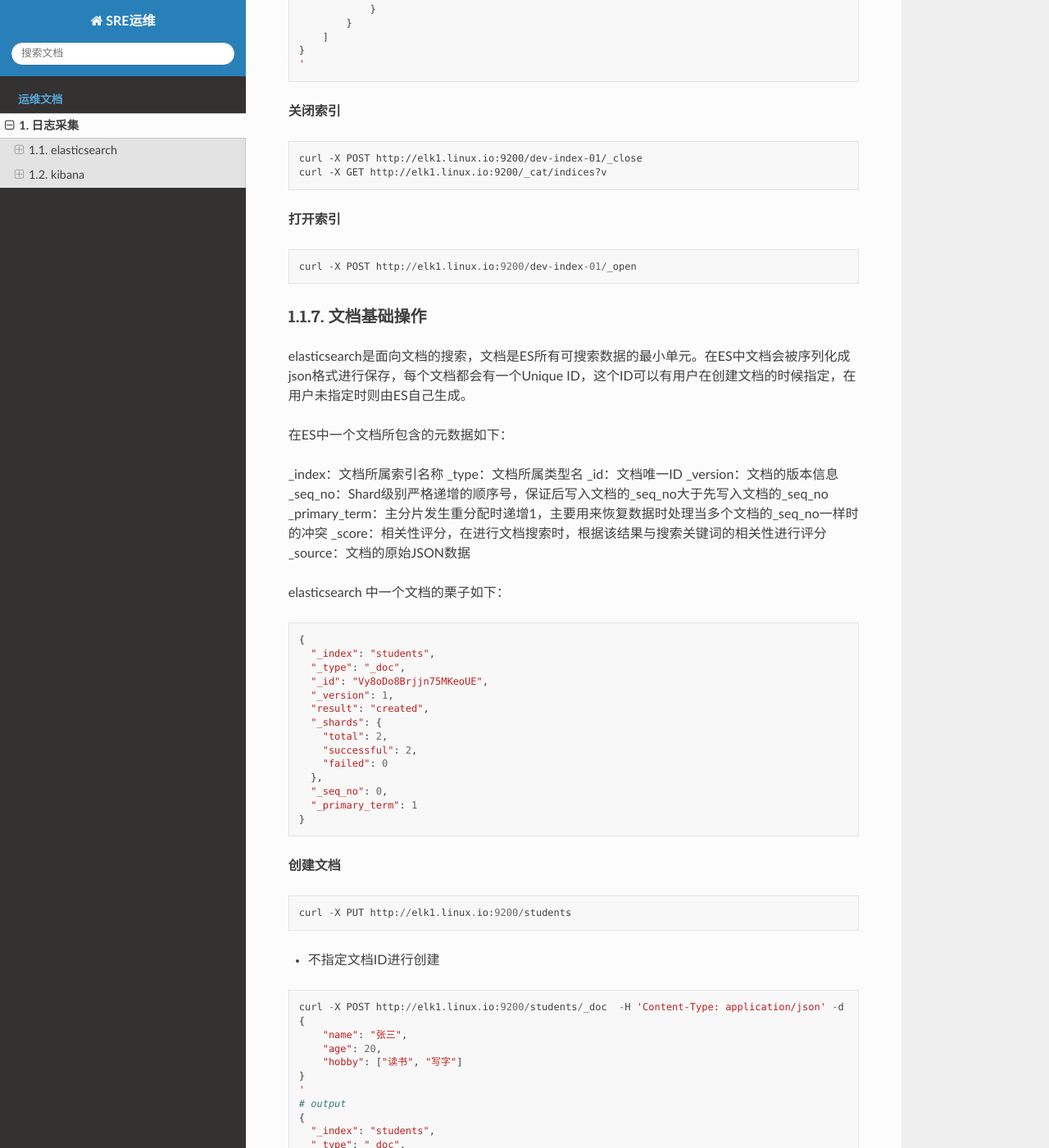
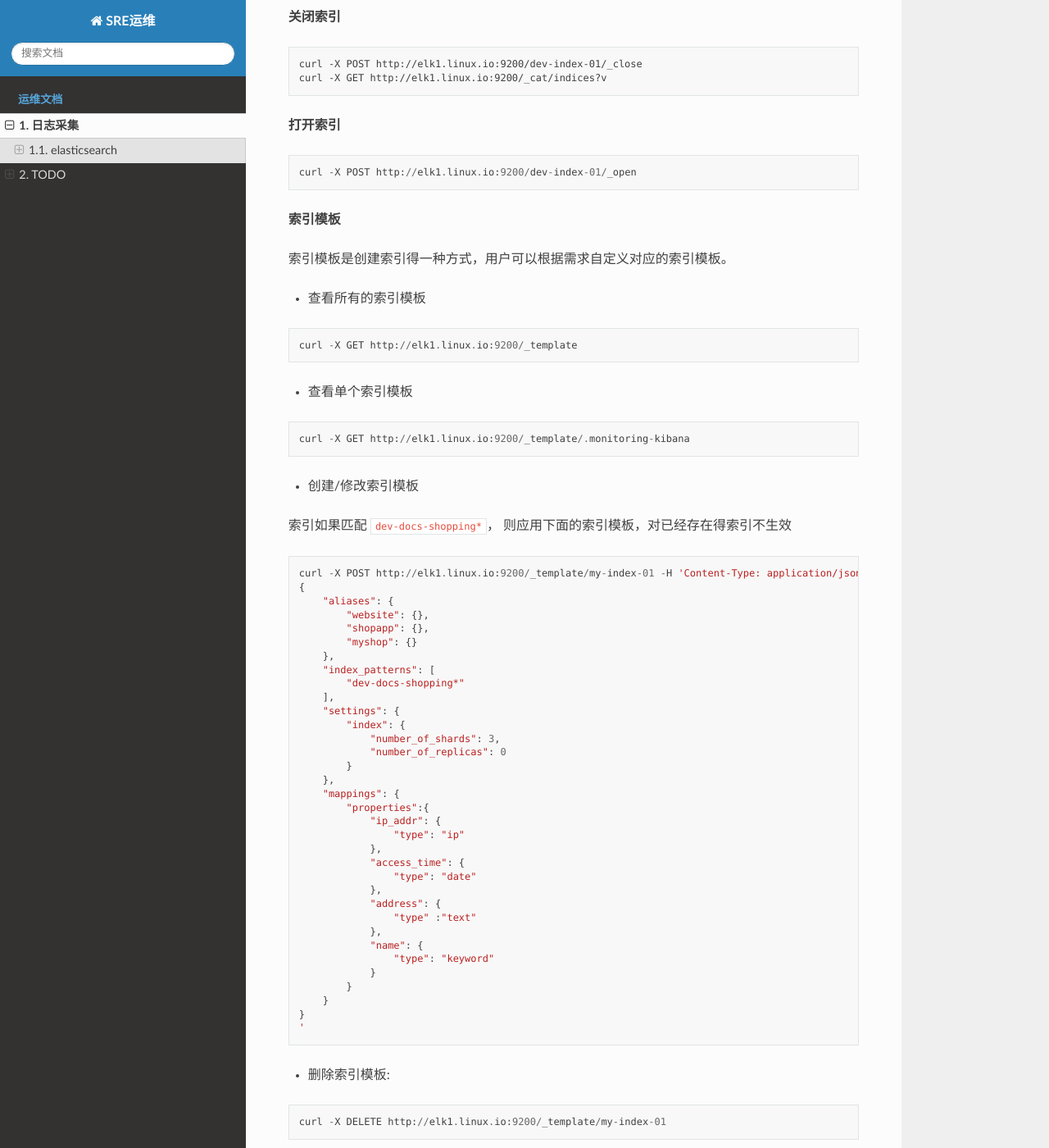
Before and after one commit to dengyouf/sphinx-markdown-docs, a Sphinx documentation site: the page built from docs/source/post/elk/elasticstack.md, in a window 1280 px wide and 1400 px high, scrolled down 11339 px. Shown: the whole window at 82% size. Built offline with Sphinx 7.4.7 and the Read the Docs theme 2.0.0, drawn with Linux system fonts in a browser that asks for light colours; pages that are not in the unit, such as notebooks, are missing from menus; some of the changed text lies outside the part shown.

````diff
--- a/docs/source/post/elk/elasticstack.md
+++ b/docs/source/post/elk/elasticstack.md
@@ -438,11 +438,6 @@
 green  open   dev-index-00     drO789YOT_GoKHV_sLwEyw   1   1          0            0       452b           226b
 ```
 
-- 查看单个索引
-```
-
-```
-
 **删除索引**
 
 - 删除单个索引
@@ -531,6 +526,63 @@
 curl -X POST http://elk1.linux.io:9200/dev-index-01/_open
 ```
 
+**索引模板**
+
+索引模板是创建索引得一种方式，用户可以根据需求自定义对应的索引模板。
+
+- 查看所有的索引模板
+```
+curl -X GET http://elk1.linux.io:9200/_template
+```
+
+- 查看单个索引模板
+```
+curl -X GET http://elk1.linux.io:9200/_template/.monitoring-kibana
+```
+
+- 创建/修改索引模板
+
+索引如果匹配 `dev-docs-shopping*`， 则应用下面的索引模板，对已经存在得索引不生效
+```
+curl -X POST http://elk1.linux.io:9200/_template/my-index-01 -H 'Content-Type: application/json' -d  '
+{
+    "aliases": {
+        "website": {},
+        "shopapp": {},
+        "myshop": {}
+    },
+    "index_patterns": [
+        "dev-docs-shopping*"
+    ],
+    "settings": {
+        "index": {
+            "number_of_shards": 3,
+            "number_of_replicas": 0
+        }
+    },
+    "mappings": {
+        "properties":{
+            "ip_addr": {
+                "type": "ip"
+            },
+            "access_time": {
+                "type": "date"
+            },
+            "address": {
+                "type" :"text"
+            },
+            "name": {
+                "type": "keyword"
+            }
+        }
+    }
+}
+'
+```
+- 删除索引模板:
+```
+curl -X DELETE http://elk1.linux.io:9200/_template/my-index-01
+```
 
 ### 文档基础操作
 
@@ -1288,6 +1340,12 @@
 }
 ```
 
+### DSL语句
+
+Elasticsearch 提供了基于JSON的完整 Query DSL（Domain Specific Language，领域特定语言）来定义查询。
+
+# TODO
+
 ## kibana
 
 ### 安装
````
